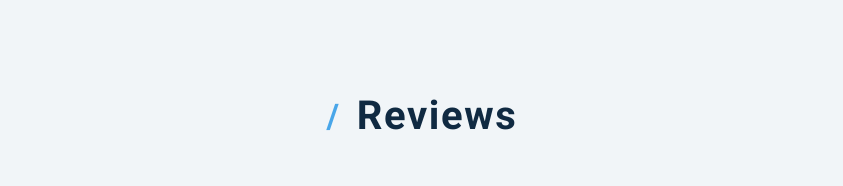
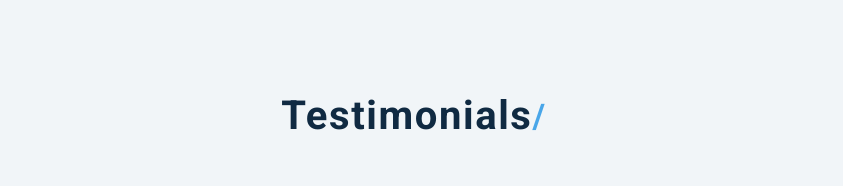
Before and after one commit to StrangerDeveloper/Javascript30daysChallenge, a plain HTML site: page 21st_day-trust_reviews/index.html in a window 1280 px wide. Shown: the top 186 px of the page, without its empty margins (218-1061 px from the left). Drawn offline with nearby package versions, Linux system fonts and the light colour scheme.

Commit message:
Review text to Testimonial

```diff
--- a/21st_day-trust_reviews/index.html
+++ b/21st_day-trust_reviews/index.html
@@ -16,7 +16,7 @@
   <body>
     <section class="slider">
       <div class="reviews">
-        <h2><span>/</span>reviews</h2>
+        <h2>Testimonials<span>/</span></h2>
       </div>
       <div class="slide-container">
         <!-- <article class="slide">
```
